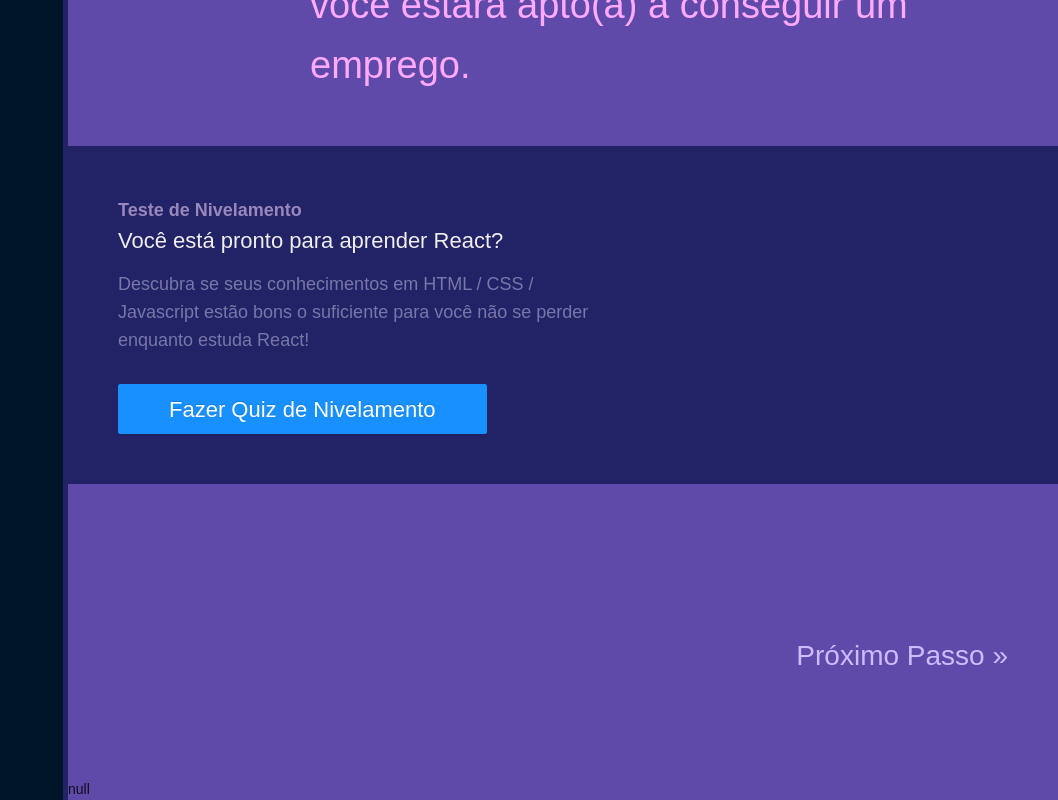
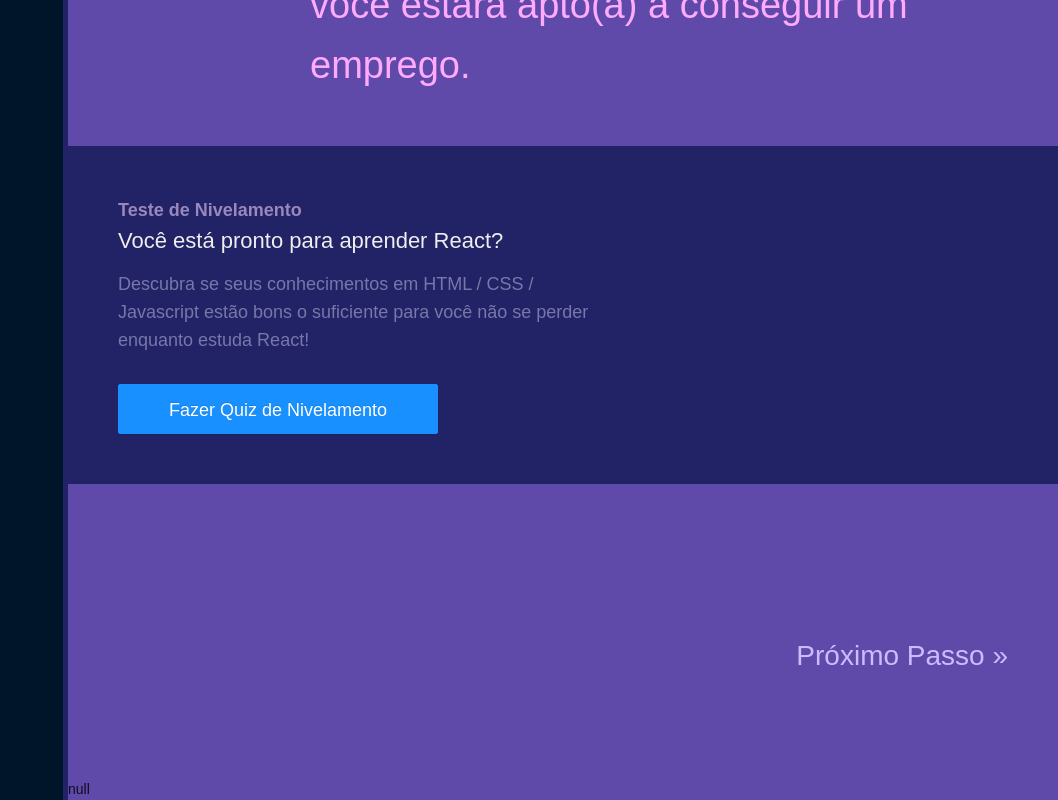
Before and after one commit to microenv/react-para-trabalho, a Next.js app: page /aprender-react-do-zero in a window 1280 px wide. Shown: the part 1150-1950 px from the top of the page, without its empty margins (222-1280 px from the left). Built offline with nearby package versions, Linux system fonts and the light colour scheme; a web font is replaced by a local one; what falcor would draw is missing.

Commit message:
alteração no button

```diff
--- a/components/BannerQuizNivelamento/index.js
+++ b/components/BannerQuizNivelamento/index.js
@@ -27,7 +27,7 @@ export default function BannerQuizNivelamento() {
             padding: "0 50px",
             height: "50px",
             lineHeight: "50px",
-            fontSize: "22px",
+            fontSize: "18px",
           }}
           onClick={() => alert("Funcionalidade em Desenvolvimento!")}
         >
```
